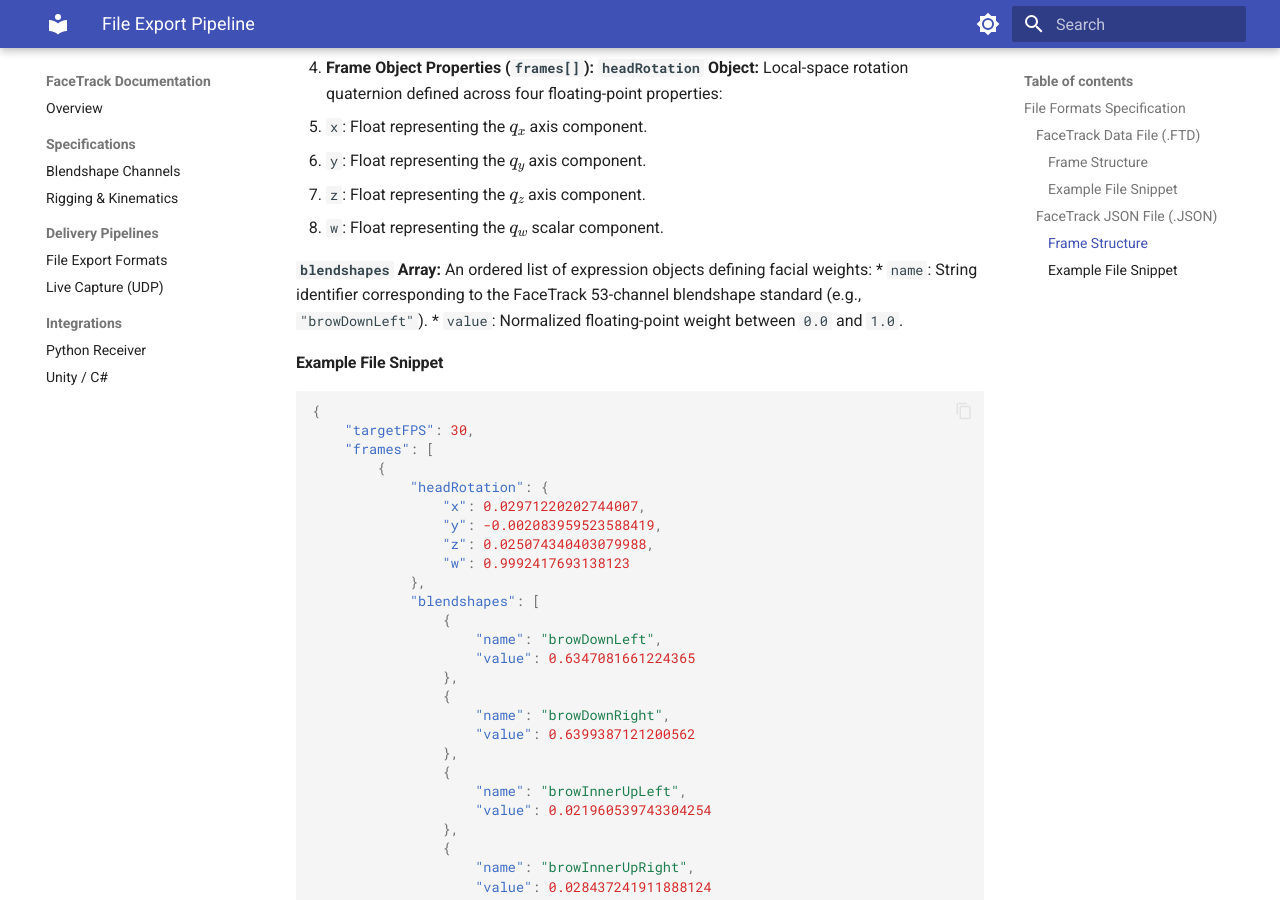
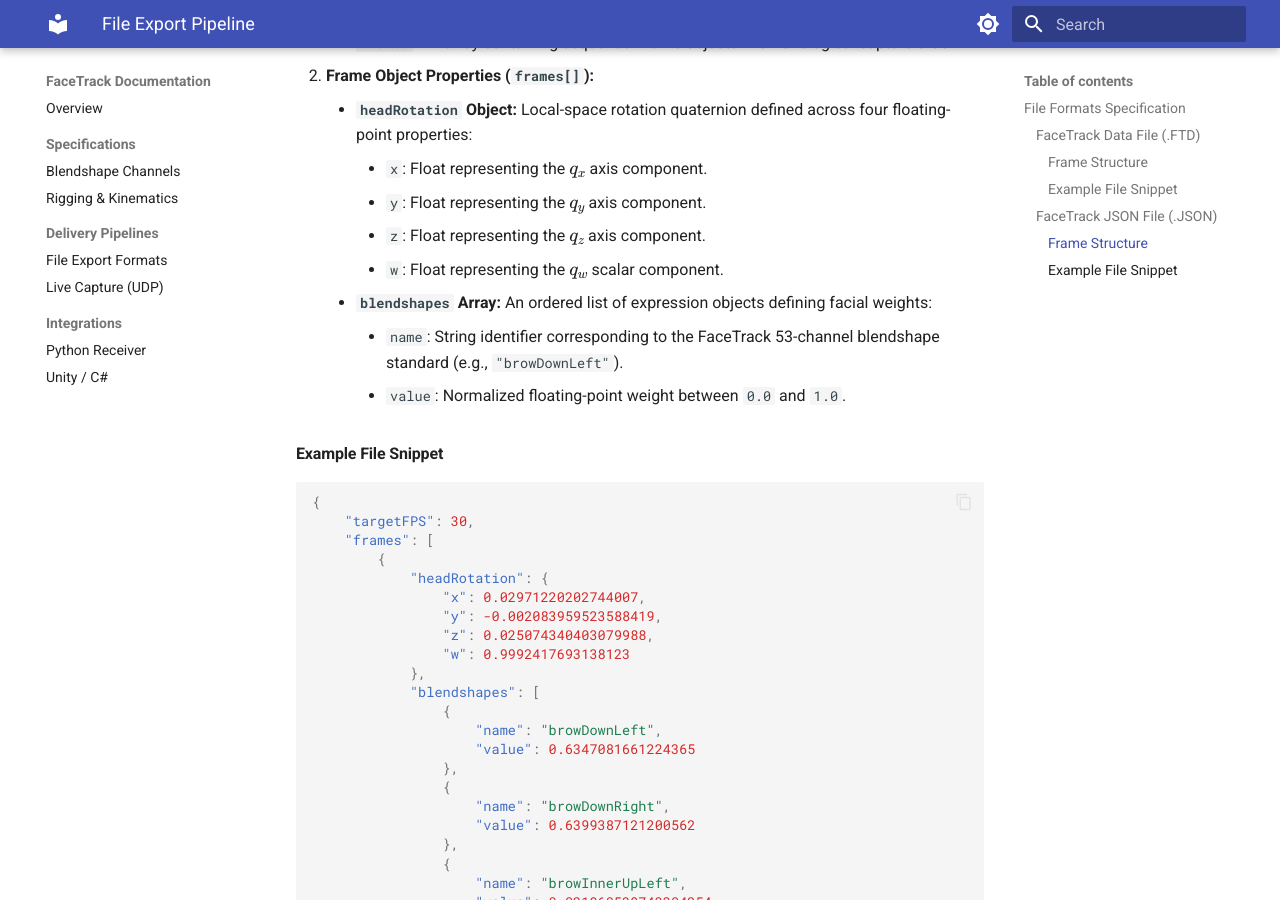
Before and after one commit to soulcatentertainment/FaceTrack-Developer-Guide, an MkDocs documentation site: the page built from docs/integrations/file-export.md, in a window 1280 px wide and 900 px high, scrolled down 2073 px. Built offline with MkDocs 1.6.1 and Material for MkDocs 9.7.7, drawn with Linux system fonts in a browser that asks for light colours.

````diff
--- a/docs/integrations/file-export.md
+++ b/docs/integrations/file-export.md
@@ -86,19 +86,18 @@ The `.json` file contains structured, pretty-printed frames intended for non-rea
 The root JSON object encapsulates global capture metadata and an array of sequential frame data:
 
 1. **Global Properties:**
-* `targetFPS`: An integer designating the capture and authoring framerate (e.g., `30`, `60`).
-* `frames`: An array containing sequential frame objects in chronological capture order.
+    * `targetFPS`: An integer designating the capture and authoring framerate (e.g., `30`, `60`).
+    * `frames`: An array containing sequential frame objects in chronological capture order.
 
 2. **Frame Object Properties (`frames[]`):**
-**`headRotation` Object:** Local-space rotation quaternion defined across four floating-point properties:
-* `x`: Float representing the $q_x$ axis component.
-* `y`: Float representing the $q_y$ axis component.
-* `z`: Float representing the $q_z$ axis component.
-* `w`: Float representing the $q_w$ scalar component.
-
-**`blendshapes` Array:** An ordered list of expression objects defining facial weights:
-* `name`: String identifier corresponding to the FaceTrack 53-channel blendshape standard (e.g., `"browDownLeft"`).
-* `value`: Normalized floating-point weight between `0.0` and `1.0`.
+    * **`headRotation` Object:** Local-space rotation quaternion defined across four floating-point properties:
+        * `x`: Float representing the $q_x$ axis component.
+        * `y`: Float representing the $q_y$ axis component.
+        * `z`: Float representing the $q_z$ axis component.
+        * `w`: Float representing the $q_w$ scalar component.
+    * **`blendshapes` Array:** An ordered list of expression objects defining facial weights:
+        * `name`: String identifier corresponding to the FaceTrack 53-channel blendshape standard (e.g., `"browDownLeft"`).
+        * `value`: Normalized floating-point weight between `0.0` and `1.0`.
 
 #### Example File Snippet
 ```json
````
